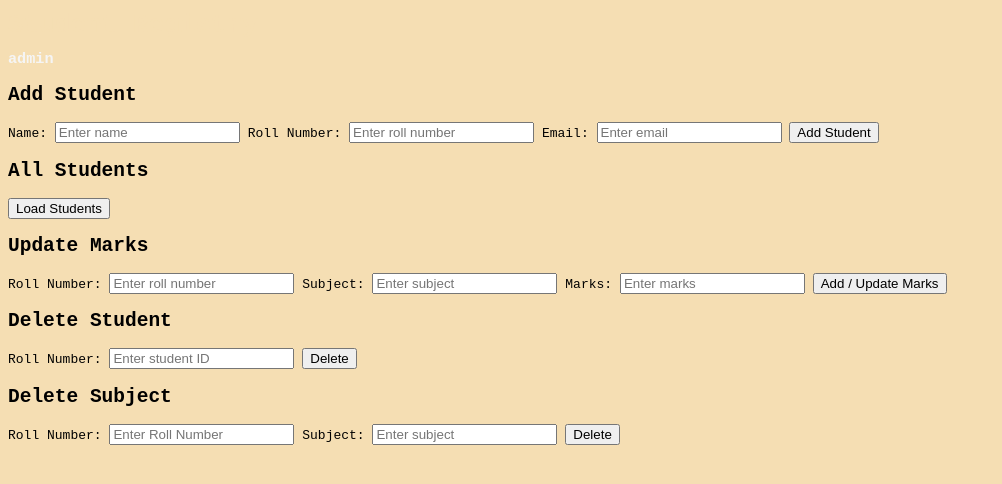
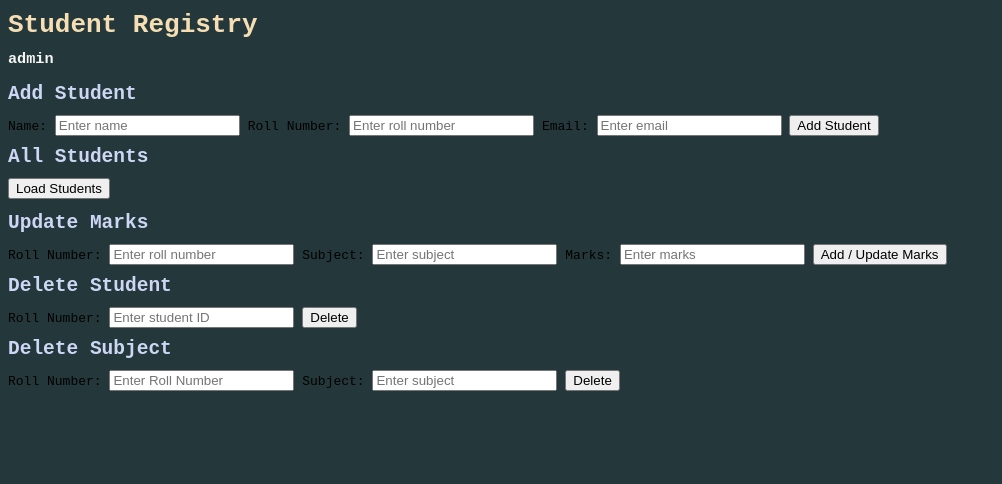
Before and after one commit to giingerr01/mark-registry-web, a website: page frontend/index.html in a window 1280 px wide. Shown: the whole page, without its empty margins (0-1002 px from the left). Drawn offline with Linux system fonts and the light colour scheme.

Commit message:
fix: some color codes formttted to make it more ugly

```diff
--- a/frontend/style.css
+++ b/frontend/style.css
@@ -1,5 +1,5 @@
 body {
-  background-color: wheat;
+  background-color: #24373a;
   font-family: monospace;
 }
 
@@ -9,6 +9,13 @@ h1 {
   color: wheat;
 }
 
+h2 {
+  margin-top: 10px;
+  margin-bottom: 10px;
+  color: #cdd6f4;
+  font-family: monospace;
+}
+
 h3 {
   margin-top: 10px;
   color: whitesmoke;
```
